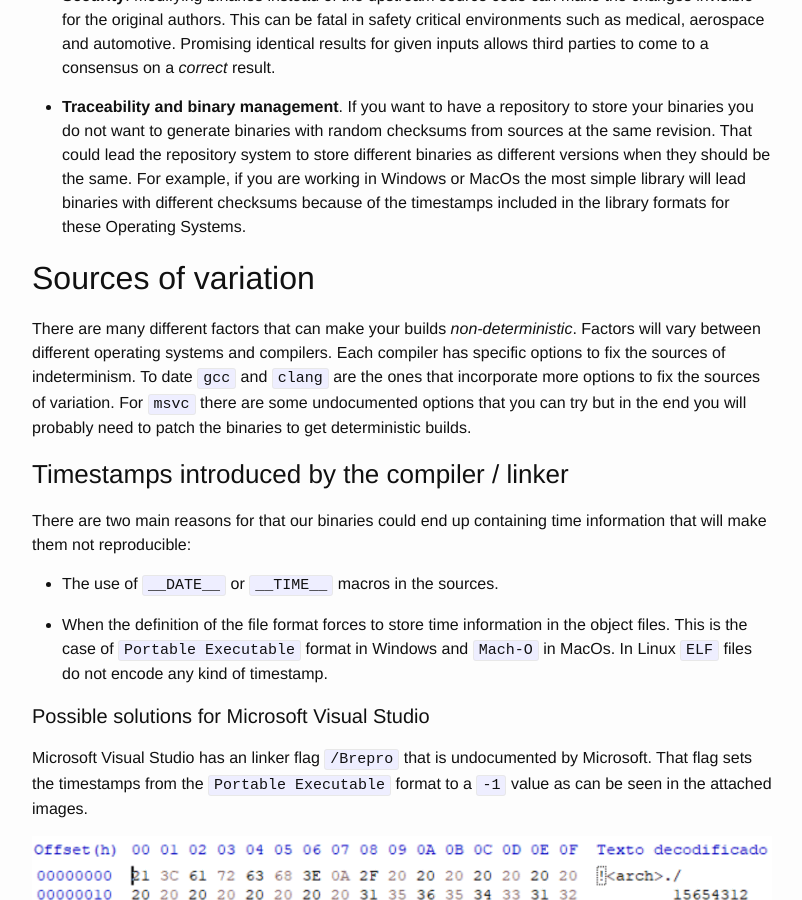
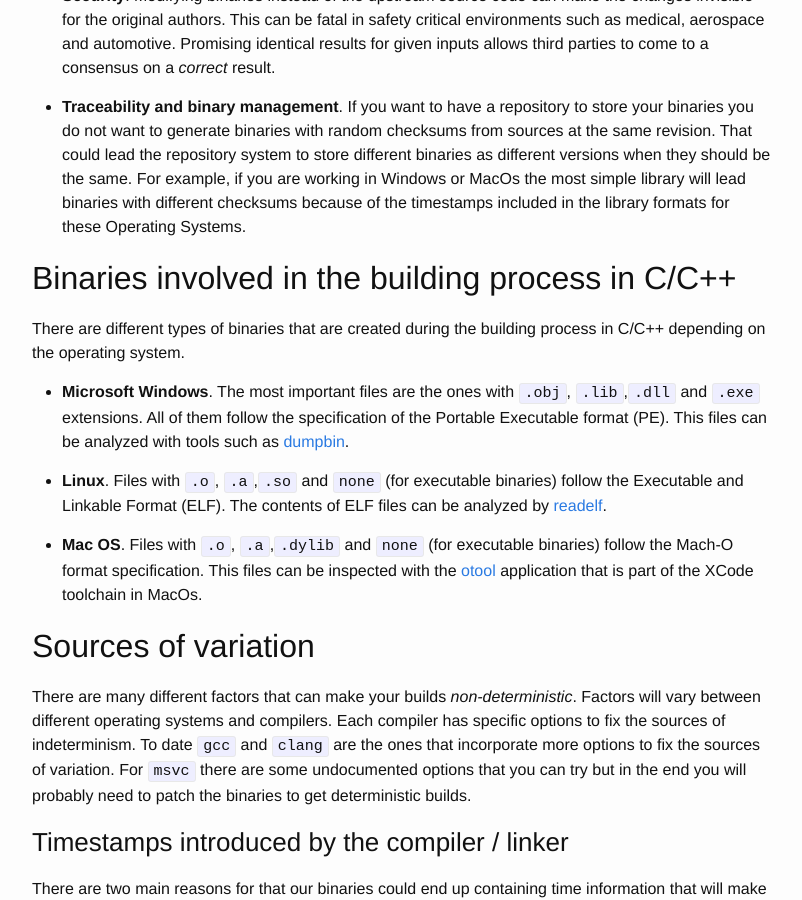
Before and after one commit to conan-io/conan-io.github.io, a Jekyll site: the page built from _posts/2019-08-27-Deterministic-builds-with-C-C++.markdown, in a window 1280 px wide and 900 px high, scrolled down 776 px. Shown: the whole window, without its empty margins (238-1040 px from the left). Built offline with Jekyll 4.4.1, drawn with Linux system fonts in a browser that asks for light colours; comment, search, counter and statistics services are not loaded; some of the changed text lies outside the part shown.

Commit message:
types of binaries

```diff
--- a/_posts/2019-08-27-Deterministic-builds-with-C-C++.markdown
+++ b/_posts/2019-08-27-Deterministic-builds-with-C-C++.markdown
@@ -41,6 +41,24 @@ There are two main reasons why deterministic builds are important:
   be the same. For example, if you are working in Windows or MacOs the most simple library will lead
   binaries with different checksums because of the timestamps included in the library formats for
   these Operating Systems.
+
+## Binaries involved in the building process in C/C++
+
+There are different types of binaries that are created during the building process in C/C++ depending
+on the operating system.
+
+ - **Microsoft Windows**. The most important files are the ones with `.obj`, `.lib`,`.dll` and `.exe`
+   extensions. All of them follow the specification of the Portable Executable format (PE). This
+   files can be analyzed with tools such as
+   [dumpbin](https://docs.microsoft.com/en-us/cpp/build/reference/dumpbin-reference?view=vs-2019).
+
+ - **Linux**. Files with `.o`, `.a`,`.so` and `none` (for executable binaries) follow the Executable
+   and Linkable Format (ELF). The contents of ELF files can be analyzed by [readelf](https://sourceware.org/binutils/docs/binutils/readelf.html).
+
+ - **Mac OS**. Files with `.o`, `.a`,`.dylib` and `none` (for executable binaries) follow the Mach-O
+   format specification. This files can be inspected with the
+   [otool](https://opensource.apple.com/source/cctools/cctools-921/otool/) application that is part
+   of the XCode toolchain in MacOs.
 
 ## Sources of variation
 
@@ -216,13 +234,23 @@ files were linked in different order and produce different binaries.
 
 ## Tools
 
+# Tools for comparing files
+
 - [https://diffoscope.org/]()
+- [https://docs.microsoft.com/en-us/windows-server/administration/windows-commands/fc]()
+
+# Tools for patching files
+
 - [https://salsa.debian.org/reproducible-builds/strip-nondeterminism]()
 - [https://github.com/erocarrera/pefile]()
 - [https://github.com/trailofbits/pe-parse]()
 - [https://github.com/smarttechnologies/peparser]()
 - [https://github.com/google/syzygy]()
+- [https://github.com/nh2/ar-timestamp-wiper]()
+
+# Tools for analyzing files
+
+- [https://docs.microsoft.com/en-us/cpp/build/reference/dumpbin-reference?view=vs-2019]()
+- [https://sourceware.org/binutils/docs/binutils/readelf.html]()
 - [https://github.com/llvm-mirror/llvm/tree/master/tools]()
-- [https://github.com/nh2/ar-timestamp-wiper]()
-- [https://docs.microsoft.com/en-us/windows-server/administration/windows-commands/fc]()
-- [https://try.diffoscope.org/]()
+- [https://github.com/lief-project/LIEF]()
```
